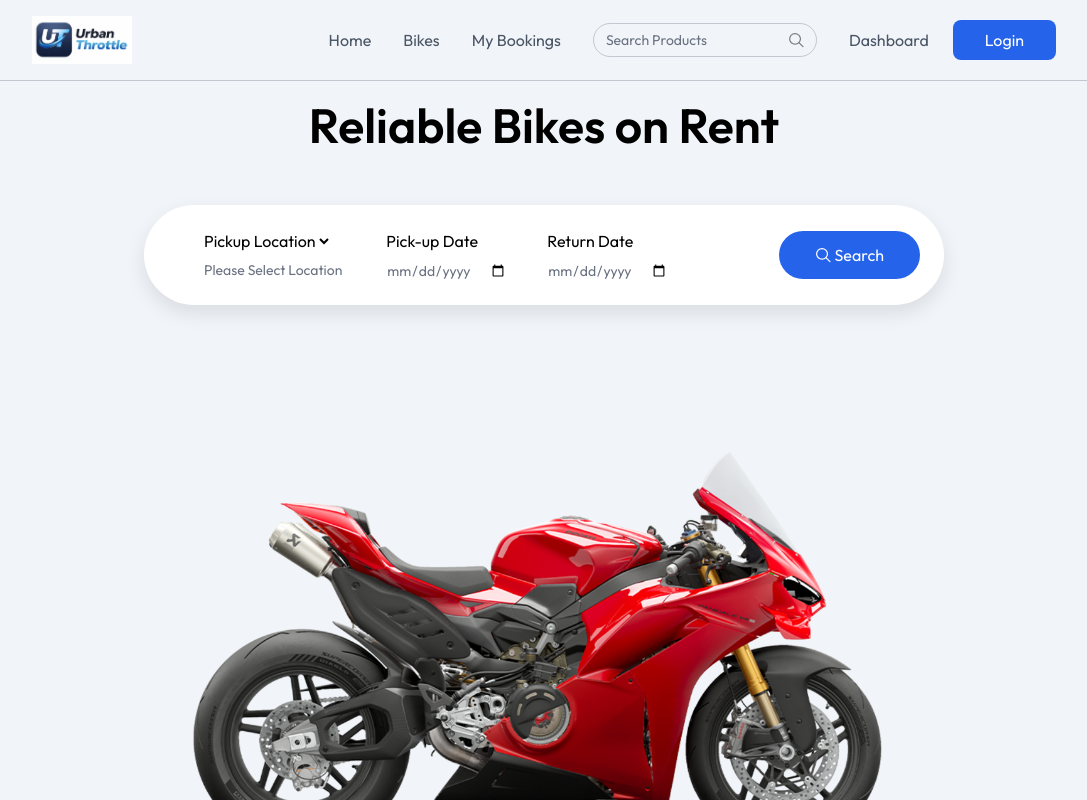
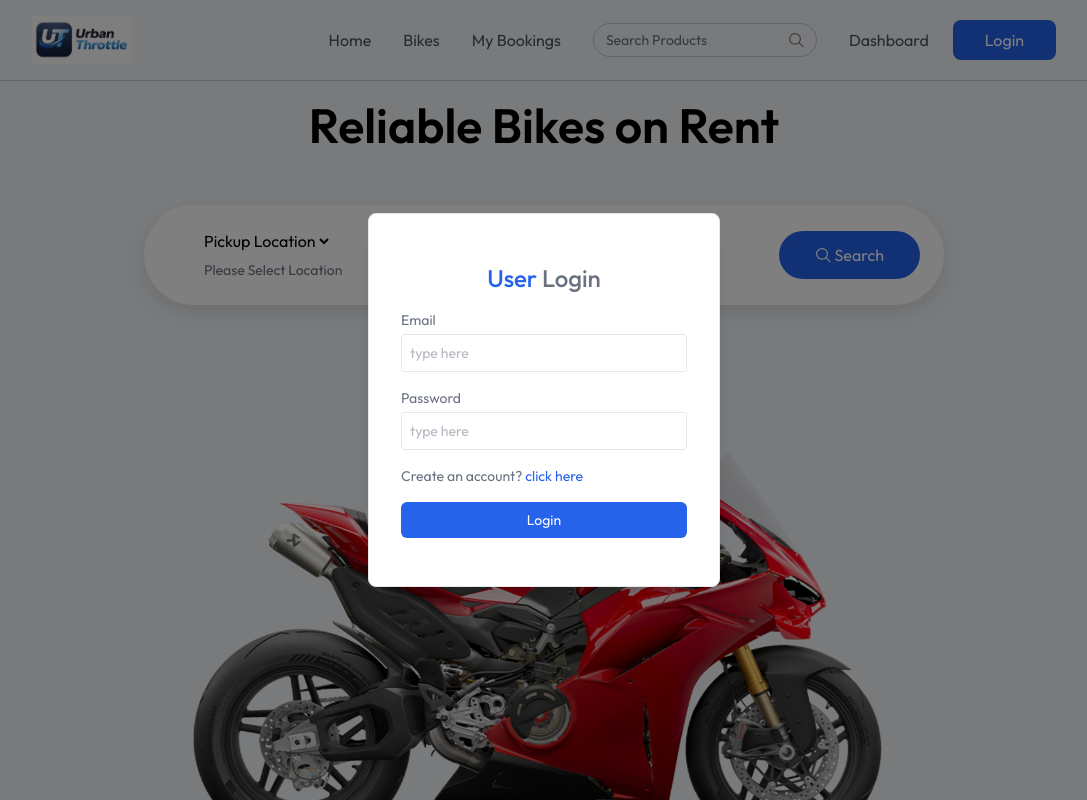
Before and after one commit to Anas-249/Urban-Throttle-Bike-Rental, a React (Vite) app in the folder client/: page / in a window 1280 px wide. Both pictures are taken after a click on the button "Login". Shown: the top 800 px of the page, without its empty margins (96-1183 px from the left). Built offline with nearby package versions, Linux system fonts and the light colour scheme.

Commit message:
made login form

```diff
--- a/client/src/App.jsx
+++ b/client/src/App.jsx
@@ -6,6 +6,7 @@ import CarDetails from './pages/CarDetails'
 import Bikes from './pages/Bikes'
 import MyBookings from './pages/MyBookings'
 import Fotter from './components/Fotter'
+import Login from './components/Login'
 
 const App = () => {
 
@@ -14,6 +15,7 @@ const App = () => {
   console.log('App is rendering, current path:', useLocation().pathname)
   return (
     <>
+      {showLogin && <Login setShowLogin={setShowLogin} />}
       {!isOwnerPath && <Navbar setShowLogin={setShowLogin} />}
 
 
--- /dev/null
+++ b/client/src/components/Login.jsx
@@ -0,0 +1,51 @@
+import React from 'react'
+
+const Login = ({ setShowLogin }) => {
+    const [state, setState] = React.useState("login");
+    const [name, setName] = React.useState("");
+    const [email, setEmail] = React.useState("");
+    const [password, setPassword] = React.useState("");
+
+    const onSubmitHandler = async (event)=>{
+    event.preventDefault();
+    }
+
+  return (
+    <div onClick={()=> setShowLogin(false)} className='fixed top-0 bottom-0 left-0 right-0 z-100 flex items-center text-sm text-gray-600 bg-black/50'>
+
+        <form onSubmit={onSubmitHandler} onClick={(e)=>e.stopPropagation()} className="flex flex-col gap-4 m-auto items-start p-8 py-12 w-80 sm:w-[352px] text-gray-500 rounded-lg shadow-xl border border-gray-200 bg-white">
+            <p className="text-2xl font-medium m-auto">
+                <span className="text-primary">User</span> {state === "login" ? "Login" : "Sign Up"}
+            </p>
+            {state === "register" && (
+                <div className="w-full">
+                    <p>Name</p>
+                    <input onChange={(e) => setName(e.target.value)} value={name} placeholder="type here" className="border border-gray-200 rounded w-full p-2 mt-1 outline-primary" type="text" required />
+                </div>
+            )}
+            <div className="w-full ">
+                <p>Email</p>
+                <input onChange={(e) => setEmail(e.target.value)} value={email} placeholder="type here" className="border border-gray-200 rounded w-full p-2 mt-1 outline-primary" type="email" required />
+            </div>
+            <div className="w-full ">
+                <p>Password</p>
+                <input onChange={(e) => setPassword(e.target.value)} value={password} placeholder="type here" className="border border-gray-200 rounded w-full p-2 mt-1 outline-primary" type="password" required />
+            </div>
+            {state === "register" ? (
+                <p>
+                    Already have account? <span onClick={() => setState("login")} className="text-primary cursor-pointer">click here</span>
+                </p>
+            ) : (
+                <p>
+                    Create an account? <span onClick={() => setState("register")} className="text-primary cursor-pointer">click here</span>
+                </p>
+            )}
+            <button className="bg-primary hover:bg-blue-800 transition-all text-white w-full py-2 rounded-md cursor-pointer">
+                {state === "register" ? "Create Account" : "Login"}
+            </button>
+        </form>
+    </div>
+  )
+}
+
+export default Login
```
